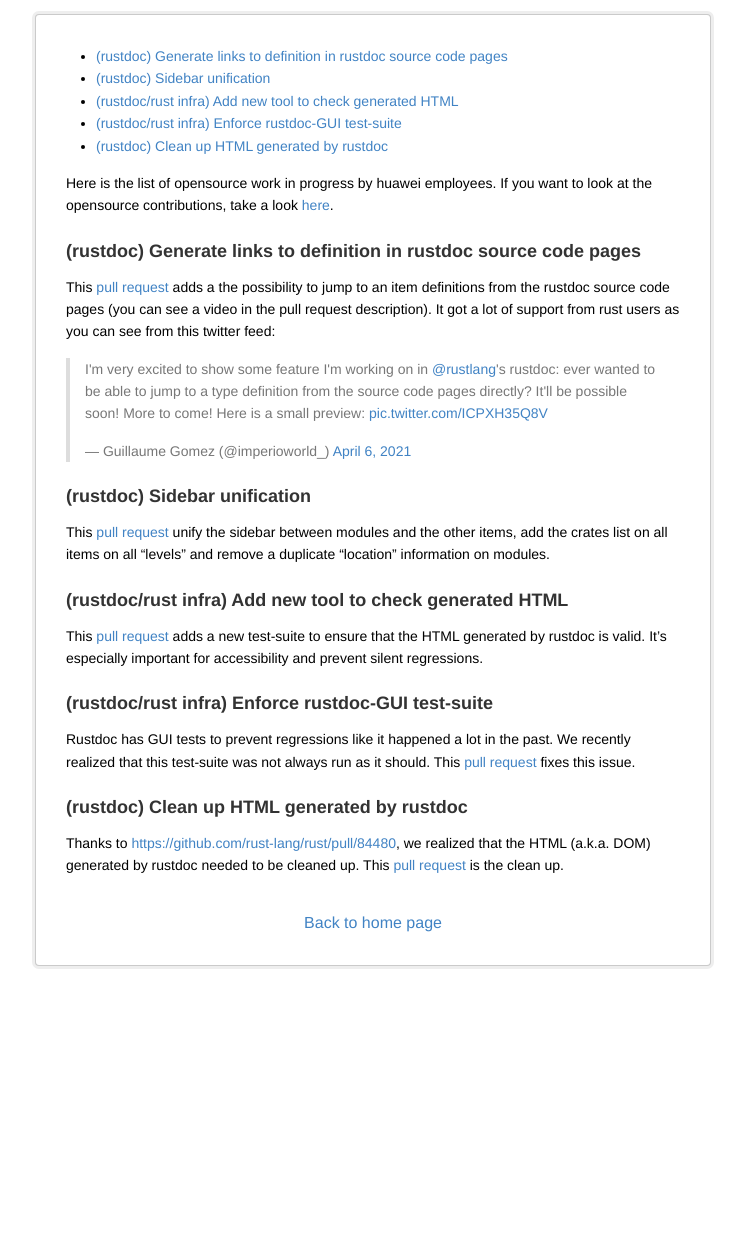
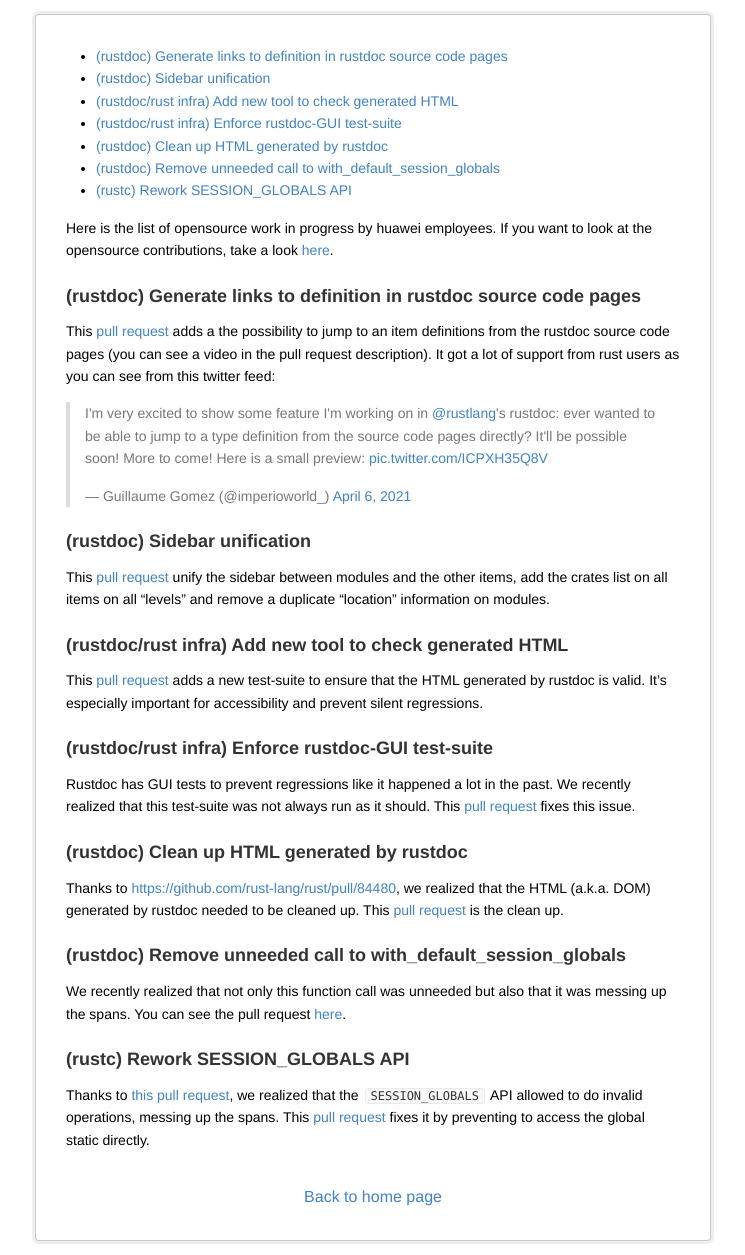
Before and after one commit to yijunyu/trusted-programming.github.io, a Jekyll site: the page built from articles/work-in-progress.md, in a window 1280 px wide. Shown: the whole page, without its empty margins (267-1012 px from the left). Built offline with Jekyll 4.4.1, drawn with Linux system fonts in a browser that asks for light colours; comment, search, counter and statistics services are not loaded; before the commit the page ends 980 px from its top, so only the background shows below that.

Commit message:
Update work-in-progress.md

```diff
--- a/articles/work-in-progress.md
+++ b/articles/work-in-progress.md
@@ -31,3 +31,11 @@ Rustdoc has GUI tests to prevent regressions like it happened a lot in the past.
 ### (rustdoc) Clean up HTML generated by rustdoc
 
 Thanks to <https://github.com/rust-lang/rust/pull/84480>, we realized that the HTML (a.k.a. DOM) generated by rustdoc needed to be cleaned up. This [pull request](https://github.com/rust-lang/rust/pull/84703) is the clean up.
+
+### (rustdoc) Remove unneeded call to with_default_session_globals
+
+We recently realized that not only this function call was unneeded but also that it was messing up the spans. You can see the pull request [here](https://github.com/rust-lang/rust/pull/84953).
+
+### (rustc) Rework SESSION_GLOBALS API
+
+Thanks to [this pull request](https://github.com/rust-lang/rust/pull/84953), we realized that the `SESSION_GLOBALS` API allowed to do invalid operations, messing up the spans. This [pull request](https://github.com/rust-lang/rust/pull/84961) fixes it by preventing to access the global static directly.
```
